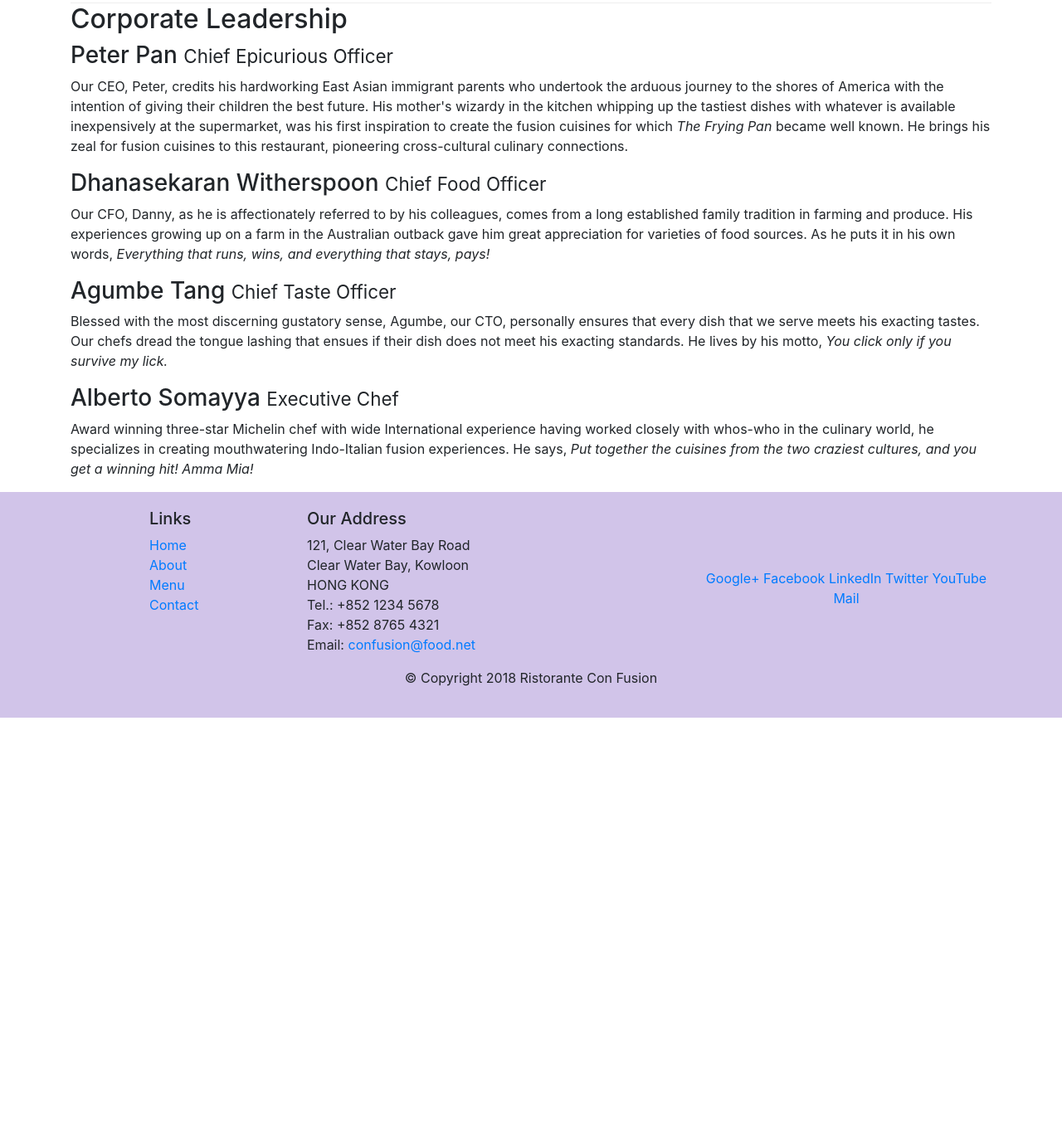
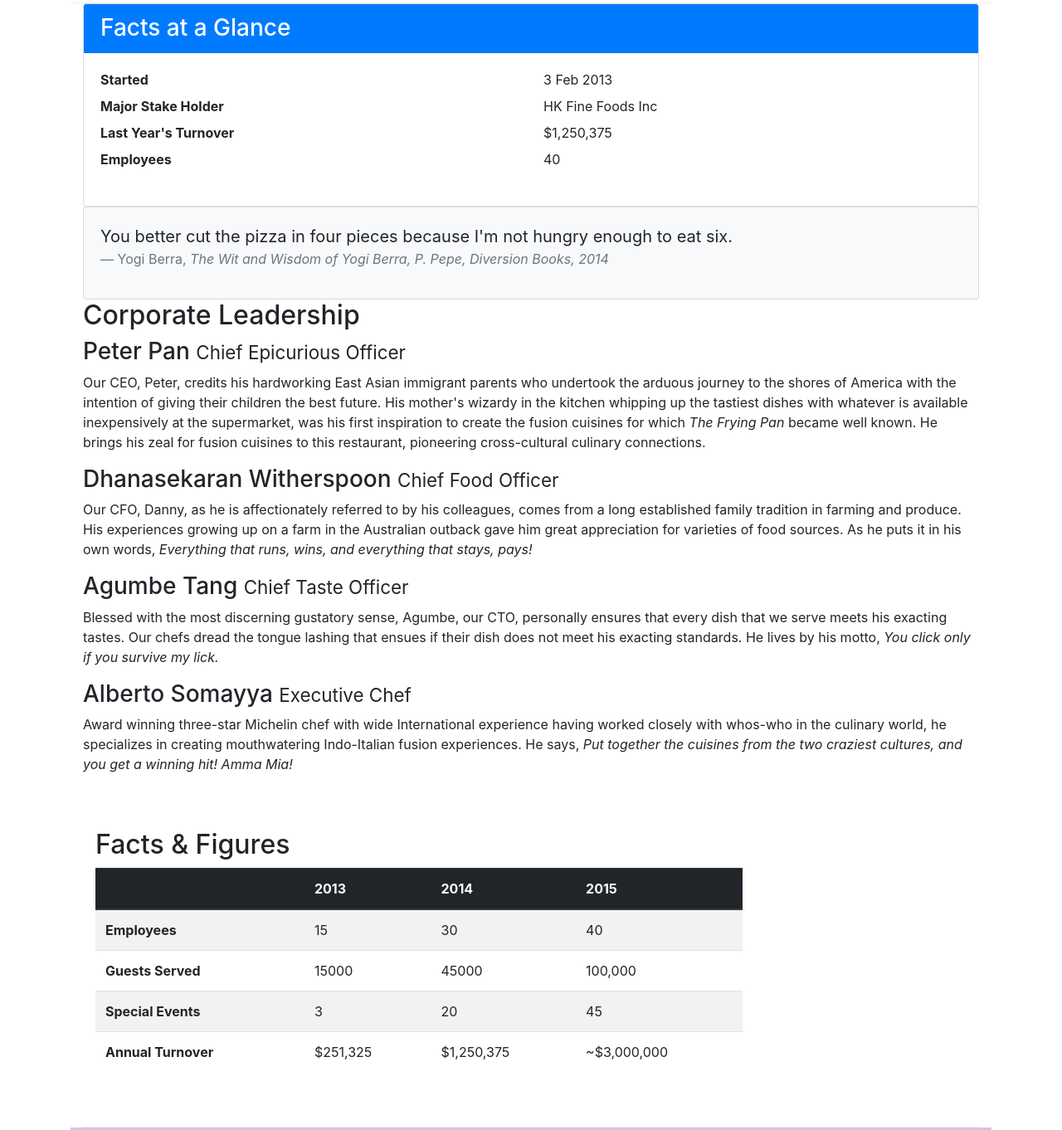
Before and after one commit to zachbitcoin/conFusion, a website: page aboutus.html in a window 1280 px wide. Shown: the part 1092-2454 px from the top of the page at 83% size. Before the commit the page ends 1957 px from the top, so only its background shows below. Drawn offline with nearby package versions, Linux system fonts and the light colour scheme.

Commit message:
added tables

```diff
--- a/aboutus.html
+++ b/aboutus.html
@@ -59,7 +59,7 @@
             </div>
         </div>
 
-        <div>
+
             <div>
                 <div class="container">
                     <div class="row row-content align-items-center">
@@ -67,10 +67,37 @@
                 <h2>Our History</h2>
                 <p>Started in 2010, Ristorante con Fusion quickly established itself as a culinary icon par excellence in Hong Kong. With its unique brand of world fusion cuisine that can be found nowhere else, it enjoys patronage from the A-list clientele in Hong Kong.  Featuring four of the best three-star Michelin chefs in the world, you never know what will arrive on your plate the next time you visit us.</p>
                 <p>The restaurant traces its humble beginnings to <em>The Frying Pan</em>, a successful chain started by our CEO, Mr. Peter Pan, that featured for the first time the world's best cuisines in a pan.</p>
-            </div>
+            </div></div>
+
             <div>
+                <div class="col-sm">
+                <div class="card">
+                    <h3 class="card-header bg-primary text-white">Facts at a Glance</h3>
+                        <div class="card-body">
+                            <dl class="row">
+                                <dt class="col-6">Started</dt>
+                                <dd class="col-6">3 Feb 2013</dd>
+                                <dt class="col-6">Major Stake Holder</dt>
+                                <dd class="col-6">HK Fine Foods Inc</dd>
+                                <dt class="col-6">Last Year's Turnover</dt>
+                                <dd class="col-6">$1,250,375</dd>
+                                <dt class="col-6">Employees</dt>
+                                <dd class="col-6">40</dd>
+                            </dl>
+                </div>
             </div>
         </div>
+        <div class="col-12">
+            <div class="card card-body bg-light">
+                <blockquote class="blockquote">
+                    <p class="mb-0">You better cut the pizza in four pieces because I'm not hungry enough to eat six.</p>
+                    <footer class="blockquote-footer">Yogi Berra,
+                        <cite title="Source">The Wit and Wisdom of Yogi Berra, P. Pepe, Diversion Books, 2014
+
+                        </cite>
+                    </footer>
+                </blockquote>
+            </div>
 
 
         <div>
@@ -86,7 +113,50 @@
                 <p>Award winning three-star Michelin chef with wide International experience having worked closely with whos-who in the culinary world, he specializes in creating mouthwatering Indo-Italian fusion experiences. He says, <em>Put together the cuisines from the two craziest cultures, and you get a winning hit! Amma Mia!</em></p>
             </div>
        </div>
-
+       <div class="row row-content">
+           <div class="col-12 col-sm-9">
+        <h2>Facts &amp; Figures</h2>
+        <div class="table-responsive">
+            <table class="table table-striped">
+                <thead class="thead-dark">
+                    <tr>
+                        <th>&nbsp;</th>
+                        <th>2013</th>
+                        <th>2014</th>
+                        <th>2015</th>
+                    </tr>
+                </thead>
+                <tbody>
+                    <tr>
+                        <th>Employees</th>
+                        <td>15</td>
+                        <td>30</td>
+                        <td>40</td>
+                    </tr>
+                    <tr>
+                        <th>Guests Served</th>
+                        <td>15000</td>
+                        <td>45000</td>
+                        <td>100,000</td>
+                    </tr>
+                    <tr>
+                        <th>Special Events</th>
+                        <td>3</td>
+                        <td>20</td>
+                        <td>45</td>
+                    </tr>
+                    <tr>
+                        <th>Annual Turnover</th>
+                        <td>$251,325</td>
+                        <td>$1,250,375</td>
+                        <td>~$3,000,000</td>
+                    </tr>
+                </tbody>
+            </table>
+        </div>
+        </div>
+        <div class="col-12 col-sm-3"></div>
+       </div>
     </div>
 
     <footer class="footer">
```
